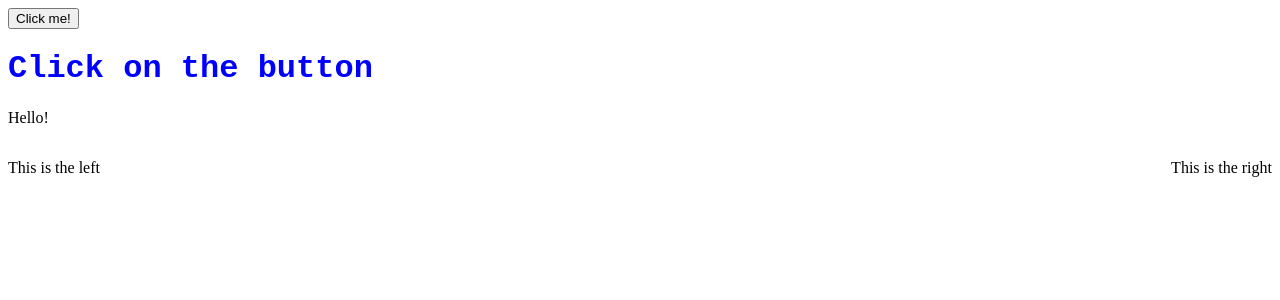
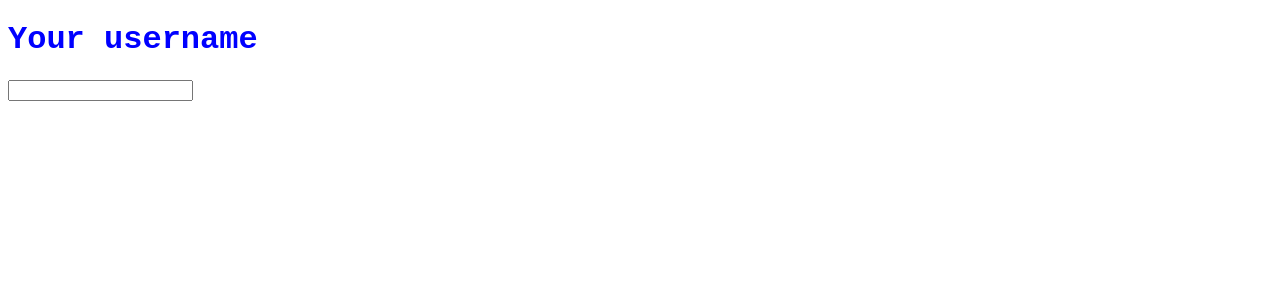
Before and after one commit to IkeHunter/Svelte-App, a SvelteKit app: page / in a window 1280 px wide. Shown: the top 300 px of the page. Built offline with nearby package versions, Linux system fonts and the light colour scheme.

Commit message:
work with effects

```diff
--- a/src/routes/+page.svelte
+++ b/src/routes/+page.svelte
@@ -1,31 +1,20 @@
 <script lang="ts">
-  let number = $state(0); // state "rune"
-  // let userInfo = $derived(number === 0 ? 'Click on the button' : `You've clicked ${number} times`);
-  let userInfo = $derived.by(() => {
-    if (number === 0) {
-      return 'Click on the button';
-    } else if (number === 1) {
-      return `You've clicked exactly ${number} time`;
-    } else {
-      return `You've clicked ${number} times`;
-    }
-  });
+  let username = $state('');
 
-  function onclick() {
-    number++;
-  }
+  // $effect(() => {
+  //   if (username) {
+  //     // Automatically adds username as dependency
+  //     console.log(`Sending to database: ${username}`);
+  //   }
+  // });
+
+  $inspect(username)
 </script>
 
-<!-- <button onclick={() => console.log('This button has been clicked')}> Click me! </button> -->
-<button {onclick}> Click me! </button>
+<h1>Your username</h1>
+<input type="text" bind:value={username} />
 
-<h1>{userInfo}</h1>
-<p>Hello!</p>
-
-<div class="container">
-  <p>This is the left</p>
-  <p>This is the right</p>
-</div>
+<p>{username}</p>
 
 <style>
   /* Scoped styles for this file only */
@@ -33,9 +22,4 @@
     color: blue;
     font-family: 'Courier New', Courier, monospace;
   }
-
-  .container {
-    display: flex;
-    justify-content: space-between;
-  }
 </style>
```
Also changed, not shown: 1 other file (tests, documents, lock files or other folders).
